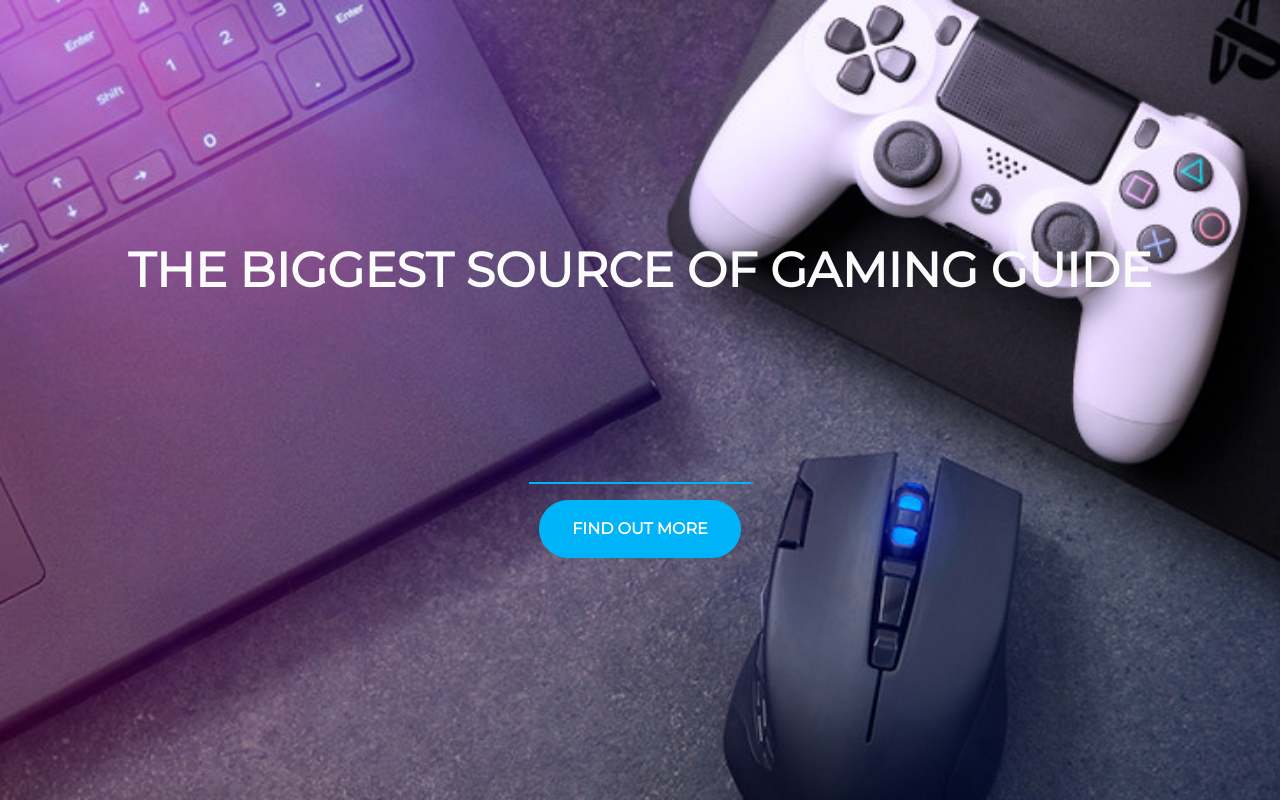
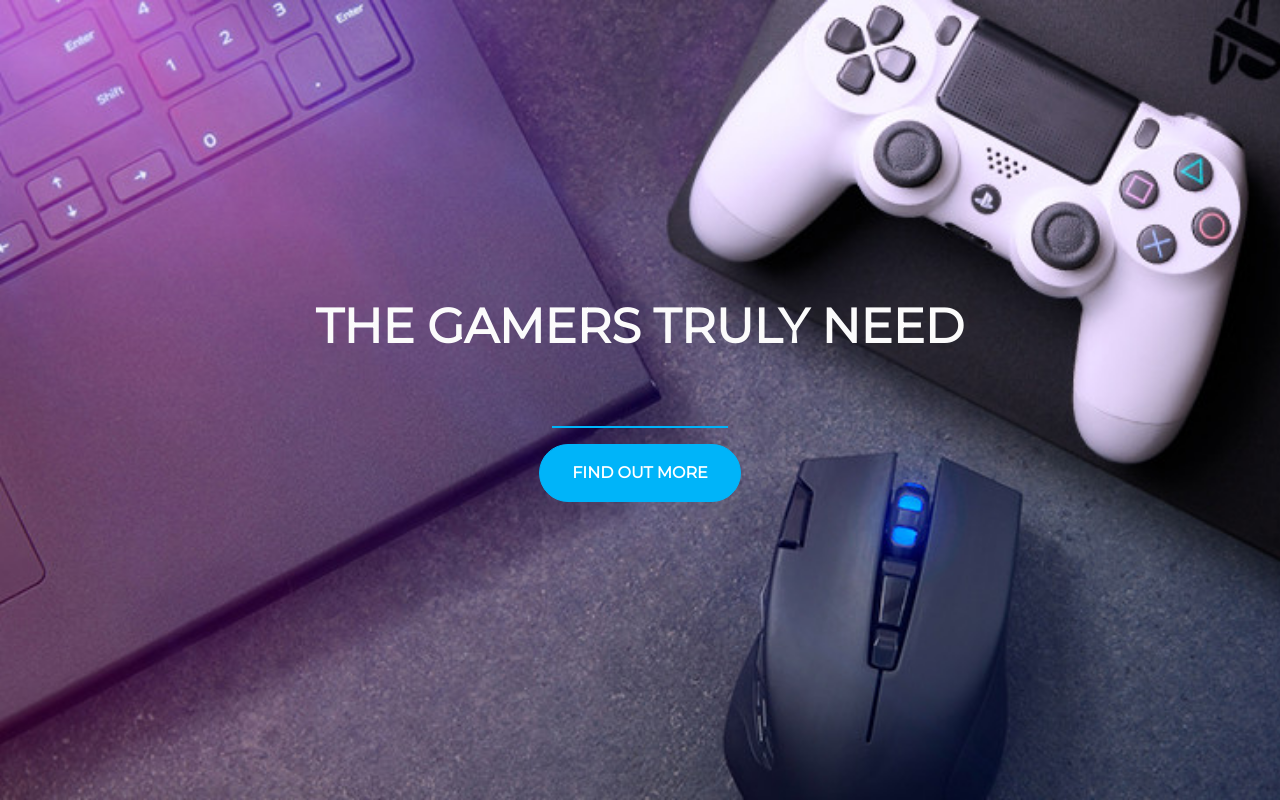
Before and after one commit to alfianahar/firstweb, a plain HTML site: page index.html in a window 1280 px wide. Drawn offline with nearby package versions, Linux system fonts and the light colour scheme.

Commit message:
Fix
1, Change a title
2. Adjust space of title with button
3. Add flexbox (justify center)

```diff
--- a/index.html
+++ b/index.html
@@ -17,10 +17,10 @@
     <link rel="stylesheet" type="text/css" href="style.css">
   </head>
   <body>
-    <div class="container d-flex align-items-center h-100">
+    <div class="container d-flex align-items-center justify-content-center h-100">
      <div class="row">
           <header class="text-center col-12">
-              <h1 class="text-uppercase"><strong> The Biggest Source of Gaming Guide</strong></h1>
+              <h1 class="text-uppercase"><strong> The Gamers Truly Need</strong></h1>
           </header>
           <div class="buffer"></div>
           <section class="text-center col-12">
--- a/style.css
+++ b/style.css
@@ -11,7 +11,7 @@ html {
 }
 
 .buffer {
-     height: 14rem;
+     height: 7rem;
 }
 
 hr {
```
